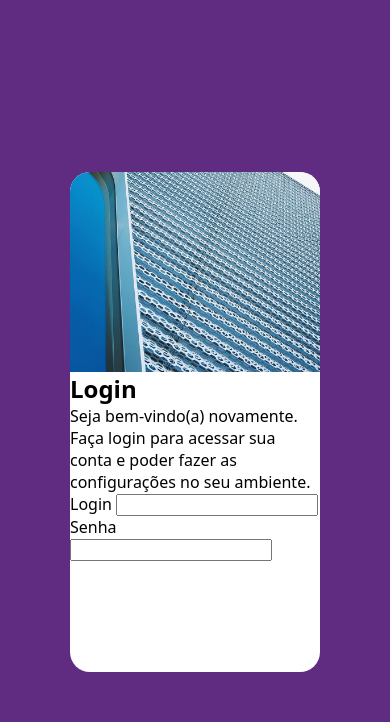
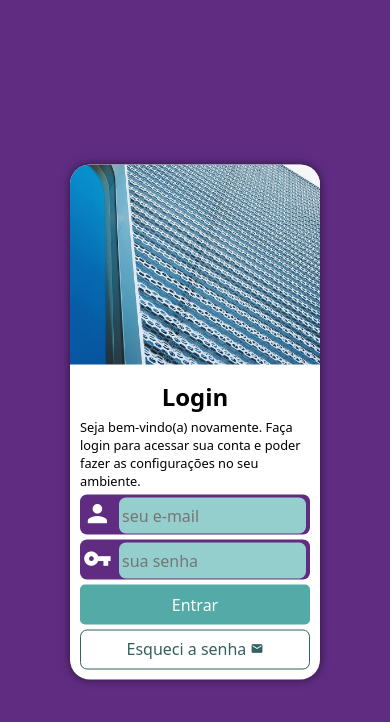
Before and after one commit to leonardoalmeida7/projeto-login, a plain HTML site: page index.html in a window 390 px wide. Drawn offline with nearby package versions, Linux system fonts and the light colour scheme.

Commit message:
Versão mobile concluída

```diff
--- a/estilos/style.css
+++ b/estilos/style.css
@@ -27,9 +27,10 @@ section#login {
 
     background-color: white;
     width: 250px;
-    height: 500px;
+    height: 515px;
 
     border-radius: 20px;
+    box-shadow: 0px 0px 10px rgba(0, 0, 0, 0.562);
     overflow: hidden;
 }
 
@@ -45,3 +46,94 @@ section div#imagem {
     height: 200px;
 
 }
+
+section div#formulario {
+    padding: 10px;
+}
+
+section > #formulario > h1 {
+    text-align: center;
+    margin: 5px 0px;
+}
+
+section > #formulario > p {
+    font-size: 0.8em;
+    margin-bottom: 5px;
+}
+
+form label {
+    display: none;
+}
+
+form > .campo {
+    background-color: #5f2c82;
+    color: white;
+
+    height: 40px;
+    margin-bottom: 5px;
+    border-radius: 7px;
+    padding-left: 3px;
+}
+
+.campo > span {
+    font-size: 1.8em;
+    padding-top: 5px;
+}
+
+.campo input[type=email], input[type=password] {
+    border: none;
+    background-color: #94cfcd;
+
+    height: 91%;
+    width: calc(100% - 40px);
+    padding: 3px;
+    transform: translate(3px, -6px);
+    border-radius: 7px;
+    font-size: 1em;
+}
+
+.campo input:focus-within {
+    background-color: white;
+    border: none;
+}
+
+div > input[type=submit] {
+    display: block;
+    background-color: #53aaa7;
+    color: white;
+    border: none;
+
+    width: 100%;
+    height: 40px;
+    font-size: 1em;
+    border-radius: 5px;
+}
+
+div > input[type=submit]:hover {
+    background-color: #33615f;
+}
+
+form > a {
+    display: block;
+    text-decoration: none;
+    text-align: center;
+    color: #33615f;
+
+
+    border: 1px solid #33615f;
+    border-radius: 7px;
+    width: 100%;
+    height: 40px;
+    margin-top: 5px;
+    padding-top: 7px;
+    font-size: 1em;
+}
+
+a > .material-icons {
+    font-size: 13px;
+
+}
+
+form > a:hover {
+    background-color: #53aaa7;
+}
--- a/index.html
+++ b/index.html
@@ -4,7 +4,7 @@
     <meta charset="UTF-8">
     <meta name="viewport" content="width=device-width, initial-scale=1.0">
     <title>Projeto Login</title>
-    <link rel="stylesheet" href="https://fonts.googleapis.com/css2?family=Material+Symbols+Outlined:opsz,wght,FILL,GRAD@48,400,0,0" />
+    <link href="https://fonts.googleapis.com/icon?family=Material+Icons" rel="stylesheet">
     <link rel="stylesheet" href="estilos/style.css">
 </head>
 <body>
@@ -13,20 +13,26 @@
             <div id="imagem">
                 <!--Imagem está aqui dentro-->
             </div>
-            <h1>Login</h1>
-            <p>
-                Seja bem-vindo(a) novamente. Faça login para acessar sua conta e poder fazer as configurações no seu ambiente.
-            </p>
-            <div>
+            <div id="formulario">
+                <h1>Login</h1>
+                <p>
+                    Seja bem-vindo(a) novamente. Faça login para acessar sua conta e poder fazer as configurações no seu ambiente.
+                </p>
                 <form action="login.php" method="get" autocomplete="on">
-                    <div>
+                    <div class="campo">
+                        <span class="material-icons">person</span>
+                        <input type="email" name="email" id="iemail" placeholder="seu e-mail" required autocomplete="email" maxlength="30">
                         <label for="iemail">Login</label>
-                        <input type="email" name="email" id="iemail">
+                    </div>
+                    <div class="campo">
+                        <span class="material-icons">vpn_key</span>
+                        <input type="password" name="senha" id="isenha" placeholder="sua senha" required autocomplete="current-password" minlength="8" maxlength="20">
+                        <label for="isenha">Senha</label>
                     </div>
                     <div>
-                        <label for="isenha">Senha</label>
-                        <input type="password" name="senha" id="isenha">
+                        <input type="submit" value="Entrar">
                     </div>
+                    <a href="#">Esqueci a senha <span class="material-icons">mail</span></a>
                 </form>
             </div>
         </section>
```
